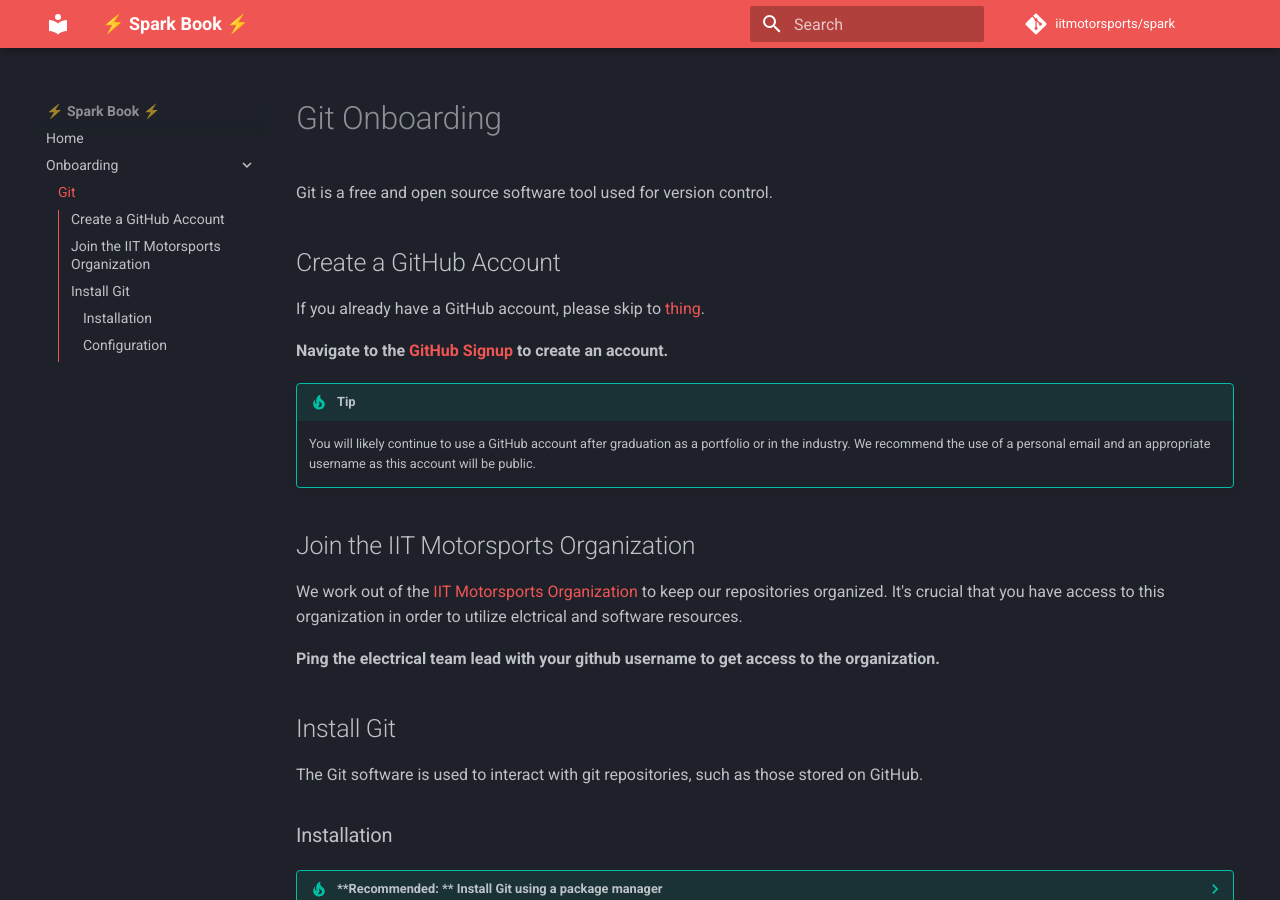
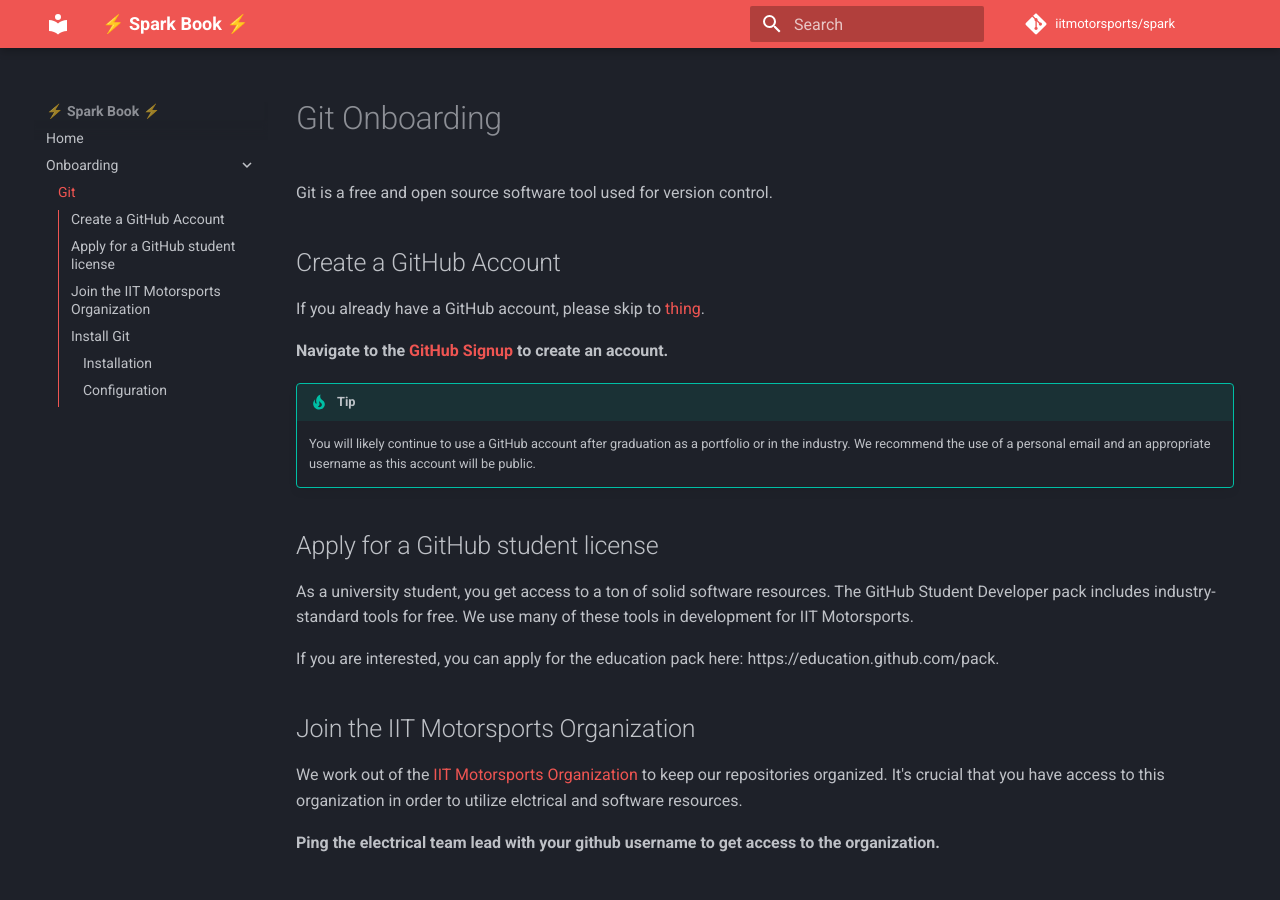
Before and after one commit to iitmotorsports/spark, an MkDocs documentation site: the page built from docs/onboarding/git.md, in a window 1280 px wide and 900 px high. Built offline with MkDocs 1.6.1 and Material for MkDocs 9.7.7, drawn with Linux system fonts in a browser that asks for light colours; comment, search, counter and statistics services are not loaded.

Commit message:
Added git onboarding

```diff
--- a/docs/onboarding/git.md
+++ b/docs/onboarding/git.md
@@ -10,6 +10,12 @@
 
 !!! tip
     You will likely continue to use a GitHub account after graduation as a portfolio or in the industry. We recommend the use of a personal email and an appropriate username as this account will be public.
+
+## Apply for a GitHub student license
+
+As a university student, you get access to a ton of solid software resources. The GitHub Student Developer pack includes industry-standard tools for free. We use many of these tools in development for IIT Motorsports.
+
+If you are interested, you can apply for the education pack here: https://education.github.com/pack.
 
 ## Join the IIT Motorsports Organization
 
```
